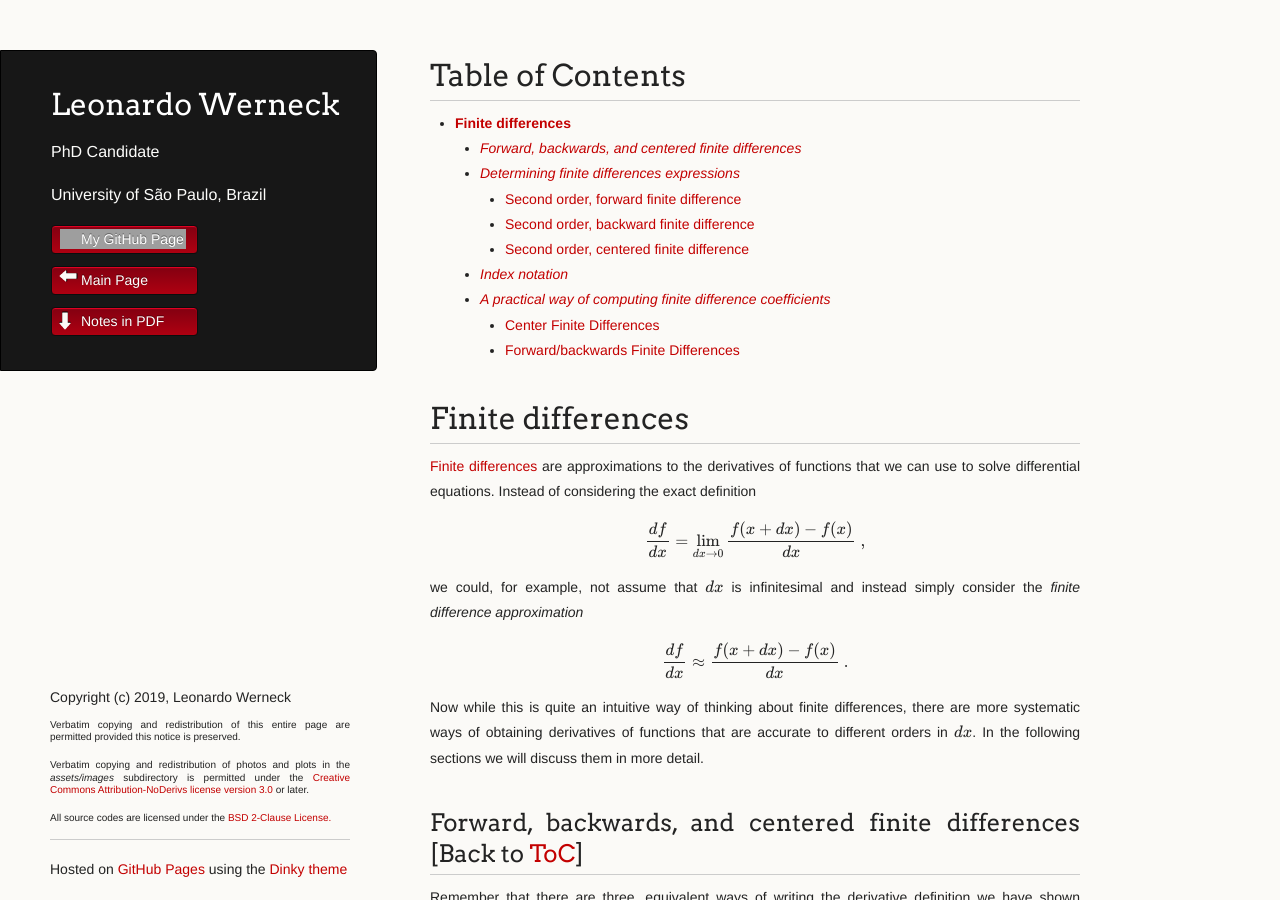
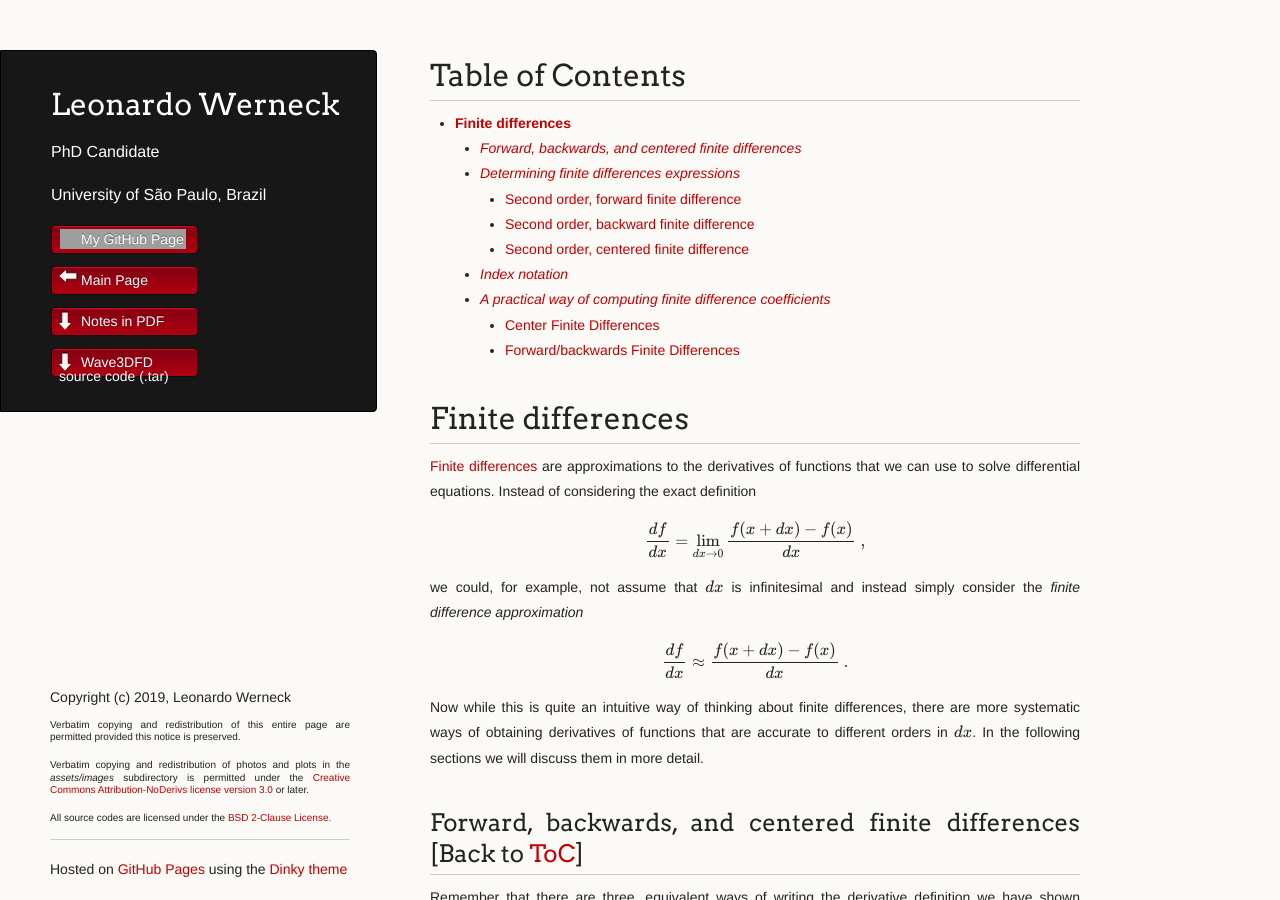
Before and after one commit to leowerneck/leowerneck.github.io, a Jekyll site: the page built from Finite_differences.md, in a window 1280 px wide and 900 px high. Built offline with Jekyll 4.4.1, drawn with Linux system fonts in a browser that asks for light colours; formulas are drawn with MathJax 3; a script that is not in the unit is left out; grey boxes are pictures that could not be loaded.

Commit message:
Attempting to fix download button

```diff
--- a/Finite_differences.md
+++ b/Finite_differences.md
@@ -2,7 +2,7 @@
 layout: notes
 title: Finite Differences
 mathjax: true
-pdfpath: '/assets/Notes/Finite_differences.pdf'
+pdfpath: /assets/Notes/Finite_differences.pdf
 ---
 
 <a name='ToC'>
--- a/_layouts/notes.html
+++ b/_layouts/notes.html
@@ -33,7 +33,10 @@
         <ul>
           <li><a class="buttons github" href="{{ site.github.owner_url }}">My GitHub Page</a></li>
           <li><a class="buttons back" href="https://leowerneck.github.io">Main Page</a></li>
-          <li><a class="buttons download" href="{{ site.pdfpath }}">Notes in PDF</a></li>
+          <li><a class="buttons download" href="{{ page.pdfpath }}">Notes in PDF</a></li>
+          {% if page.pdfpath %}
+          <li><a class="buttons download" href="{{ page.pdfpath }}">Wave3DFD source code (.tar)</a></li>
+          {% endif %}
         </ul>
         {% endif %}
       </header>
```
